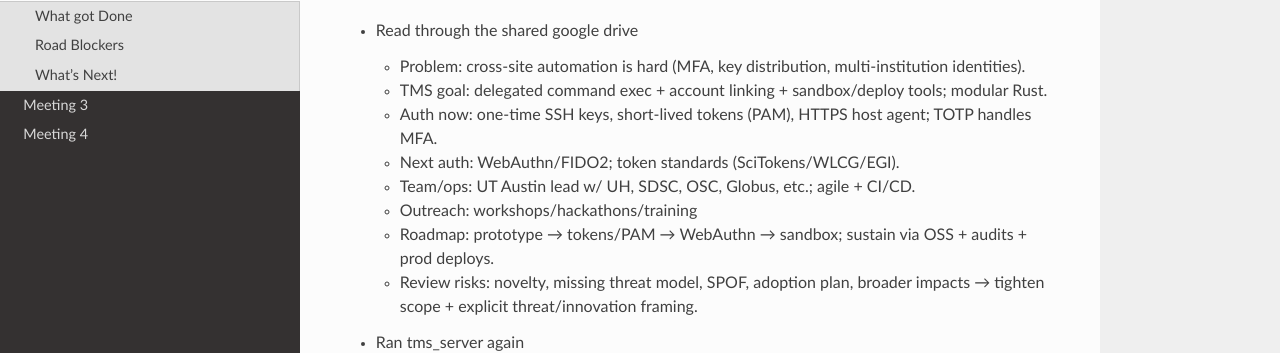
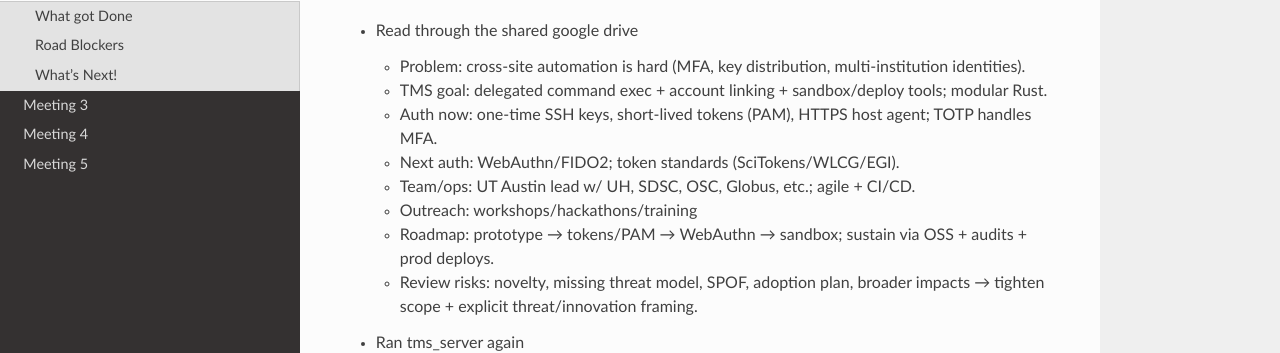
Before and after one commit to tyler0852/tylers-tacc-research, an MkDocs documentation site: the page built from docs/tms/meeting-2.md, in a window 1280 px wide. Shown: the part 197-550 px from the top of the page. Built offline with MkDocs 1.6.1, drawn with Linux system fonts in a browser that asks for light colours; nearby versions of some CDN libraries.

Commit message:
Update mkdocs.yml

```diff
--- a/mkdocs.yml
+++ b/mkdocs.yml
@@ -10,6 +10,7 @@ nav:
       - Meeting 2: tms/meeting-2.md
       - Meeting 3: tms/meeting-3.md
       - Meeting 4: tms/meeting-4.md
+      - Meeting 5: tms/meeting-5.md
 
 markdown_extensions:
   - admonition
```
